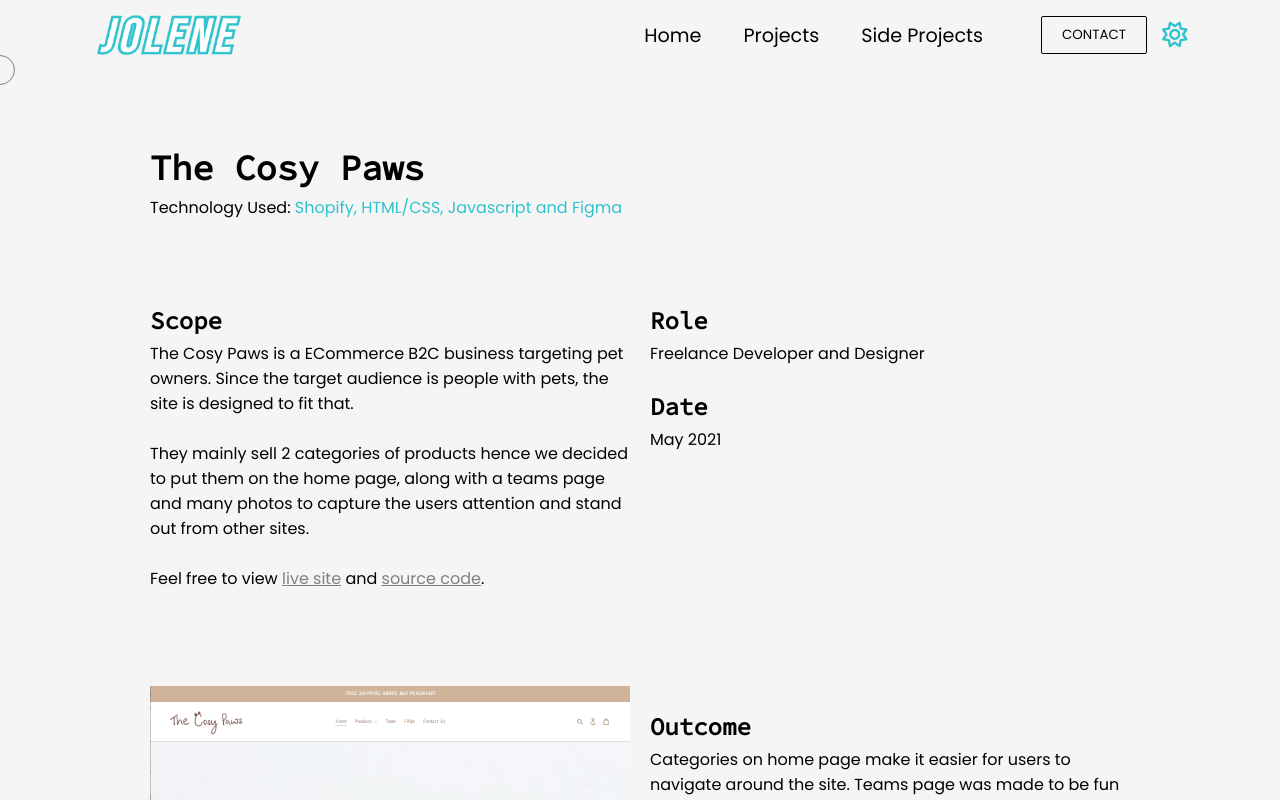
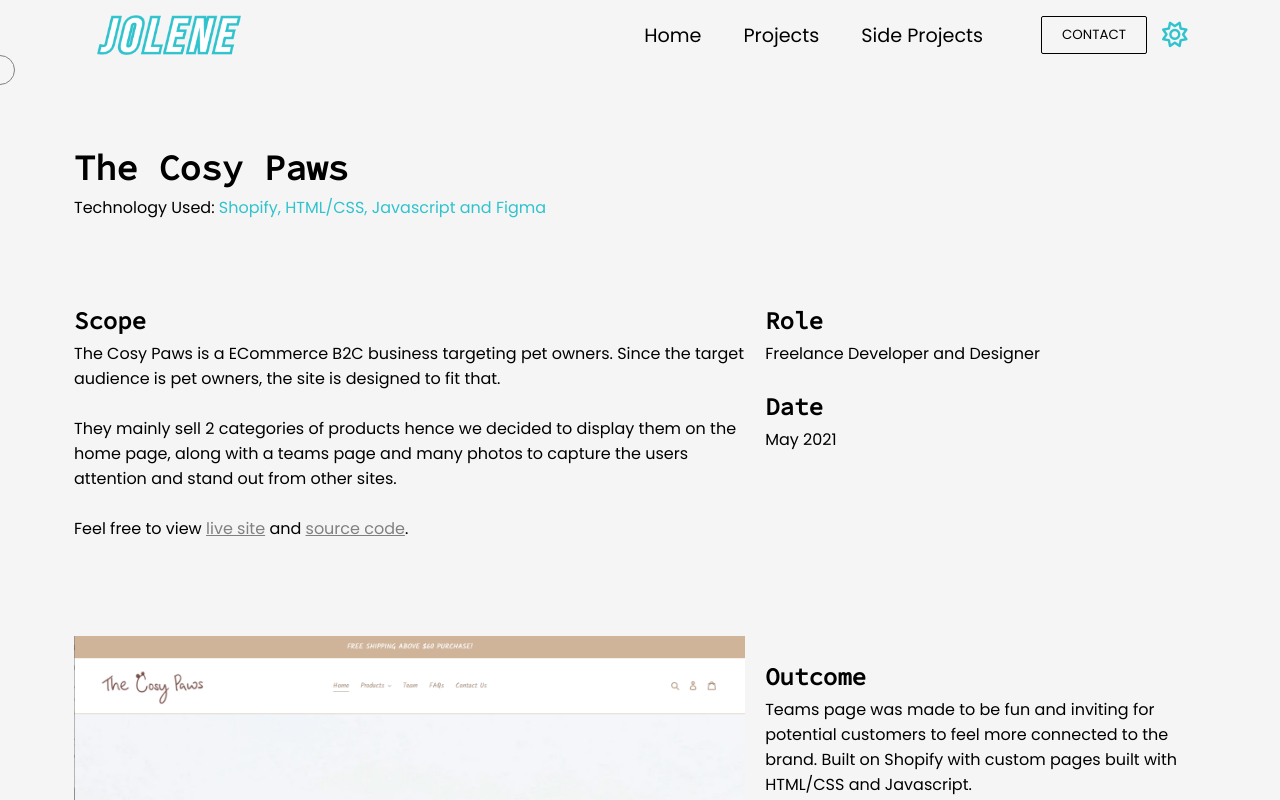
Before and after one commit to jolenechong/portfolio, a React (Create React App) app: page /project2 in a window 1280 px wide. Shown: the top 800 px of the page. Built offline with nearby package versions, Linux system fonts and the light colour scheme.

Commit message:
updateDesc: editing description of projects

```diff
--- a/src/components/IndivProjectPages.css
+++ b/src/components/IndivProjectPages.css
@@ -39,7 +39,7 @@
 
 .container-indiv {
   padding-top: 40px;
-  max-width: 1000px;
+  max-width: 90%;
   margin: auto;
   color: var(--color-text);
 }
@@ -59,3 +59,10 @@
   top: 35vh;
   height: 100%;
 }
+
+#indivprojpages .column:nth-child(1){
+  flex: 60% 1;
+}
+#indivprojpages .column:nth-child(2){
+  flex: 40% 1;
+}
--- a/src/components/pages/Project1.js
+++ b/src/components/pages/Project1.js
@@ -10,20 +10,19 @@ export default function Project1() {
     <>
       <Page
         title="NYP LIT Website"
-        scope="NYP LIT is a Special Interest Group from NYP aiming to promote Information Technology skills to more
-        female students, through hosting workshops, webinars and talks.>>>
+        scope="NYP LIT is a Special Interest Group from NYP aiming to promote Information Technology skills to more female students,
+         through hosting workshops, webinars and talks.>>>
 
-        To achieve that, we needed a place to showcase the current and past events we hold in order to let people get
-        a better feel of what we're here for and what we do. "
+        To achieve that, we needed a place to showcase the current and past events we hold in order to
+         let people get a better feel of what we're here for and what we do."
         src={NYPLIT_img1}
         src1={NYPLIT_img2}
         src2={NYPLIT_img3}
-        outcome="Based on the goal of NYP LIT, I build a design system along with a logo, then i designed the
-        landing page website on Figma taking into consideration user experience and easy navigation. Then, I built it
-        with HTML/CSS and Javascript. >>>
+        outcome="Based on the goal of NYP LIT, I built a design system along with a logo, then designed the landing page
+        website on Figma taking into consideration user experience and easy navigation. Finally, I built it with HTML/CSS and Javascript.>>>
 
-        With a clean look and feel to the website, users are able to filter easily through current and past events and also
-         understand what NYP LIT is about."
+        With a clean look and feel to the website, users are able to filter easily through current and past events and also understand what NYP
+        LIT is about."
         site="https://nyp-lit.github.io"
         code="https://github.com/nyp-lit/nyp-lit.github.io"
         stack="HTML/CSS, Javascript and Figma"
--- a/src/components/pages/Project2.js
+++ b/src/components/pages/Project2.js
@@ -10,12 +10,17 @@ export default function Project1() {
     <>
       <Page
         title="The Cosy Paws"
-        scope="The Cosy Paws is a ECommerce B2C business targeting pet owners. Since the target audience
-        is people with pets, the site is designed to fit that.>>>
+        scope="
 
-        They mainly sell 2 categories of products hence we decided to put them on the home page, along with a
+        The Cosy Paws is a ECommerce B2C business targeting pet owners. Since the target audience is pet owners,
+        the site is designed to fit that.>>>
+
+        They mainly sell 2 categories of products hence we decided to display them on the home page, along with a
         teams page and many photos to capture the users attention and stand out from other sites."
-        outcome="Categories on home page make it easier for users to navigate around the site. Teams page was made to be fun and inviting for potential customers to feel more connected to the brand."
+
+        outcome="Teams page was made to be fun and inviting for potential customers to feel more connected to the brand.
+        Built on Shopify with custom pages built with HTML/CSS and Javascript."
+
         src={thecosypawsIMG1}
         src1={thecosypawsIMG3}
         src2={thecosypawsIMG2}
```
